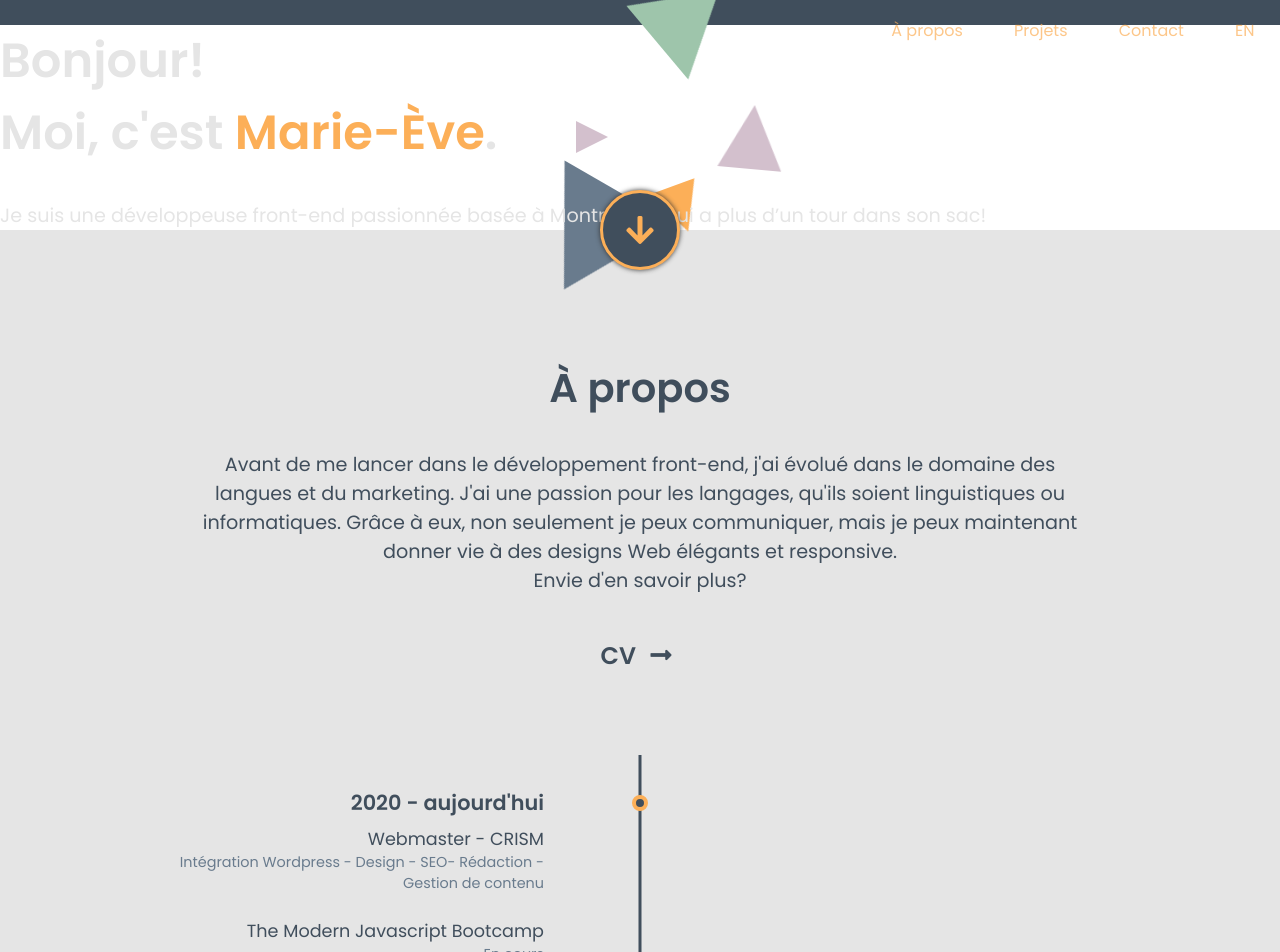
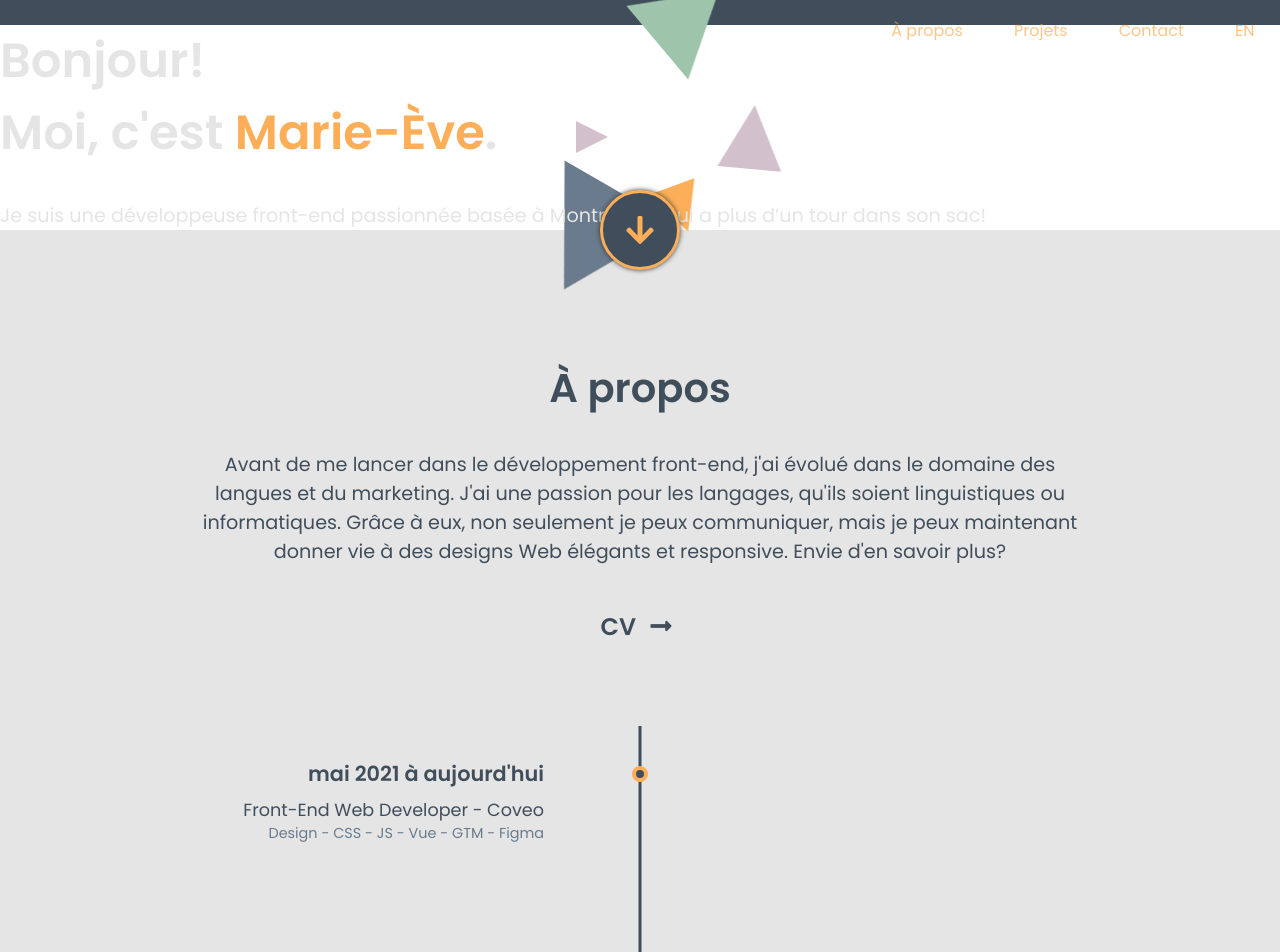
Before and after one commit to nonowelle/nonowelle.github.ioNEW, a Vue app in the folder portfolio-2022/: page / in a window 1280 px wide. Shown: the top 952 px of the page. Built offline with nearby package versions, Linux system fonts and the light colour scheme; a web font is replaced by a local one.

Commit message:
refactor a propos section

```diff
--- a/portfolio-2022/src/components/Apropos.vue
+++ b/portfolio-2022/src/components/Apropos.vue
@@ -1,12 +1,8 @@
 <template>
   <div class="apropos" id="apropos">
-    <h2 class="titre-apropos show-on-scroll-left">À propos</h2>
+    <h2 class="titre-apropos show-on-scroll-left">{{ title }}</h2>
     <p class="para show-on-scroll-left">
-      Avant de me lancer dans le développement front-end, j'ai évolué dans le
-      domaine des langues et du marketing. J'ai une passion pour les langages,
-      qu'ils soient linguistiques ou informatiques. Grâce à eux, non seulement
-      je peux communiquer, mais je peux maintenant donner vie à des designs Web
-      élégants et responsive. <br />Envie d'en savoir plus?
+      {{ texte }}
     </p>
 
     <div class="btn cv show-on-scroll-left">
@@ -17,80 +13,29 @@
     <div class="parcours">
       <div class="etudes">
         <div class="entries">
-          <div class="entry show-on-scroll-left">
-            <p class="title">2020 - aujourd'hui</p>
-            <div class="desc">
-              <p class="job-title">
-                Webmaster -
-                <a
-                  target="_blank"
-                  class="job-link"
-                  href="https://www.crismquebecatlantic.ca/"
-                  >CRISM</a
-                >
-              </p>
-              <p class="job-desc">
-                Intégration Wordpress - Design - SEO- Rédaction - Gestion de
-                contenu
-              </p>
-            </div>
-
-            <div class="desc">
-              <p class="job-title">
-                <a
-                  target="_blank"
-                  class="job-link"
-                  href="https://www.udemy.com/course/javascript-beginners-complete-tutorial/"
-                  >The Modern Javascript Bootcamp</a
-                >
-              </p>
-              <p class="job-desc">En cours</p>
-            </div>
-          </div>
-          <div class="entry show-on-scroll-right">
-            <div class="title">2020</div>
-            <div class="desc">
-              <p class="job-title">
-                <a
-                  target="_blank"
-                  class="job-link"
-                  href="https://www.udemy.com/course/the-web-developer-bootcamp/"
-                  >The Web Developer Bootcamp 2021 Certification</a
-                >
-              </p>
-              <p class="job-desc">Complété</p>
-            </div>
-          </div>
-          <div class="entry show-on-scroll-left">
-            <div class="title">2019</div>
-            <div class="desc">
-              <p class="job-title">DESS en Gestion - ESG</p>
-            </div>
-          </div>
-          <div class="entry show-on-scroll-right">
-            <div class="title">2018-2020</div>
-            <div class="desc">
-              <p class="job-title">
-                Agente au marketing -
-                <a
-                  target="_blank"
-                  class="job-link"
-                  href="https://www.druide.com/fr"
-                  >Druide informatique</a
-                >
-              </p>
-              <p class="job-desc">
-                SEO - Marketing numérique - Intégration Web - Gestion des
-                commandites - Rédaction
-              </p>
-            </div>
-          </div>
-          <div class="entry show-on-scroll-left">
-            <div class="title">2016</div>
-            <div class="desc">
-              <p class="job-title">Maîtrise études hispaniques - UdeM</p>
-            </div>
-          </div>
+          <ul>
+            <li
+              v-for="(entry, index) in entries"
+              :key="entry"
+              :class="{
+                'show-on-scroll-left': index % 2 === 0,
+                'show-on-scroll-right': index % 2 !== 0,
+              }"
+              class="entry"
+            >
+              <p class="title">{{ entry.title }}</p>
+              <div class="desc">
+                <ul>
+                  <li v-for="job in entry.jobs" :key="job">
+                    <div class="desc">
+                      <p class="job-title">{{ job.jobTitle }}</p>
+                      <p class="job-desc">{{ job.jobDesc }}</p>
+                    </div>
+                  </li>
+                </ul>
+              </div>
+            </li>
+          </ul>
         </div>
       </div>
     </div>
@@ -100,5 +45,73 @@
 <script>
 export default {
   name: "Apropos",
+  data() {
+    return {
+      title: "À propos",
+      texte:
+        "Avant de me lancer dans le développement front-end, j'ai évolué dans le domaine des langues et du marketing. J'ai une passion pour les langages, qu'ils soient linguistiques ou informatiques. Grâce à eux, non seulement je peux communiquer, mais je peux maintenant donner vie à des designs Web élégants et responsive. Envie d'en savoir plus?",
+      entries: [
+        {
+          title: "mai 2021 à aujourd'hui",
+          jobs: [
+            {
+              jobTitle: "Front-End Web Developer - Coveo",
+              link: "https://www.coveo.com/",
+              jobDesc: "Design - CSS - JS - Vue - GTM - Figma",
+            },
+          ],
+        },
+        {
+          title: "2020",
+          jobs: [
+            {
+              jobTitle: "Webmaster - CRISM",
+              link: "https://www.crismquebecatlantic.ca/",
+              jobDesc:
+                "Intégration Wordpress - Design - SEO- Rédaction - Gestion de contenu",
+            },
+
+            {
+              jobTitle: "The Modern Javascript Bootcamp",
+              link: "https://www.udemy.com/course/javascript-beginners-complete-tutorial/",
+              jobDesc: "En cours",
+            },
+            {
+              jobTitle: "The Web Developer Bootcamp 2020 Certification",
+              link: "https://www.udemy.com/course/the-web-developer-bootcamp/",
+              jobDesc: "Complété",
+            },
+          ],
+        },
+        {
+          title: "2019",
+          jobs: [
+            {
+              jobTitle: "DESS en Gestion - ESG",
+            },
+          ],
+        },
+        {
+          title: "2018-2019",
+          jobs: [
+            {
+              jobTitle: " Agente au marketing - Druide informatique",
+              link: "www.druide.com",
+              jobDesc:
+                "SEO - Marketing numérique - Intégration Web - Gestion des commandites - Rédaction",
+            },
+          ],
+        },
+        {
+          title: "2016",
+          jobs: [
+            {
+              jobTitle: "Maîtrise études hispaniques",
+            },
+          ],
+        },
+      ],
+    };
+  },
 };
 </script>
--- a/portfolio-2022/src/components/Projects.vue
+++ b/portfolio-2022/src/components/Projects.vue
@@ -1,8 +1,14 @@
 <template>
   <section class="projets" id="projets">
     <h2 class="show-on-scroll-left">Mes projets</h2>
-    <li v-for="project in projects" :key="project">
-      <div class="project-details show-on-scroll-right">
+    <li v-for="(project, index) in projects" :key="project">
+      <div
+        class="project-details"
+        :class="{
+          'show-on-scroll-left': index % 2 === 0,
+          'show-on-scroll-right': index % 2 !== 0,
+        }"
+      >
         <img :src="project.img" alt="" />
         <div class="project-text">
           <h3>{{ project.title }}</h3>
```
